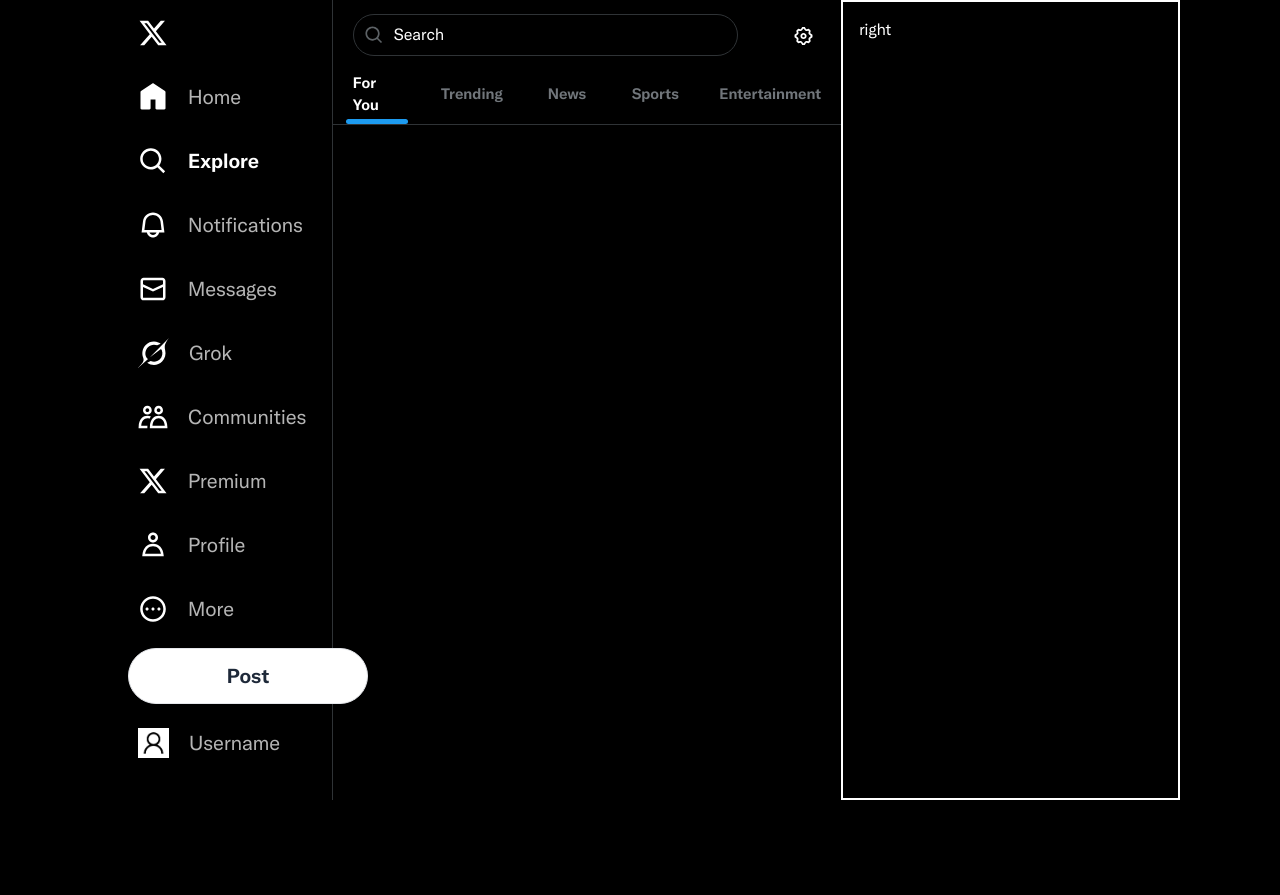
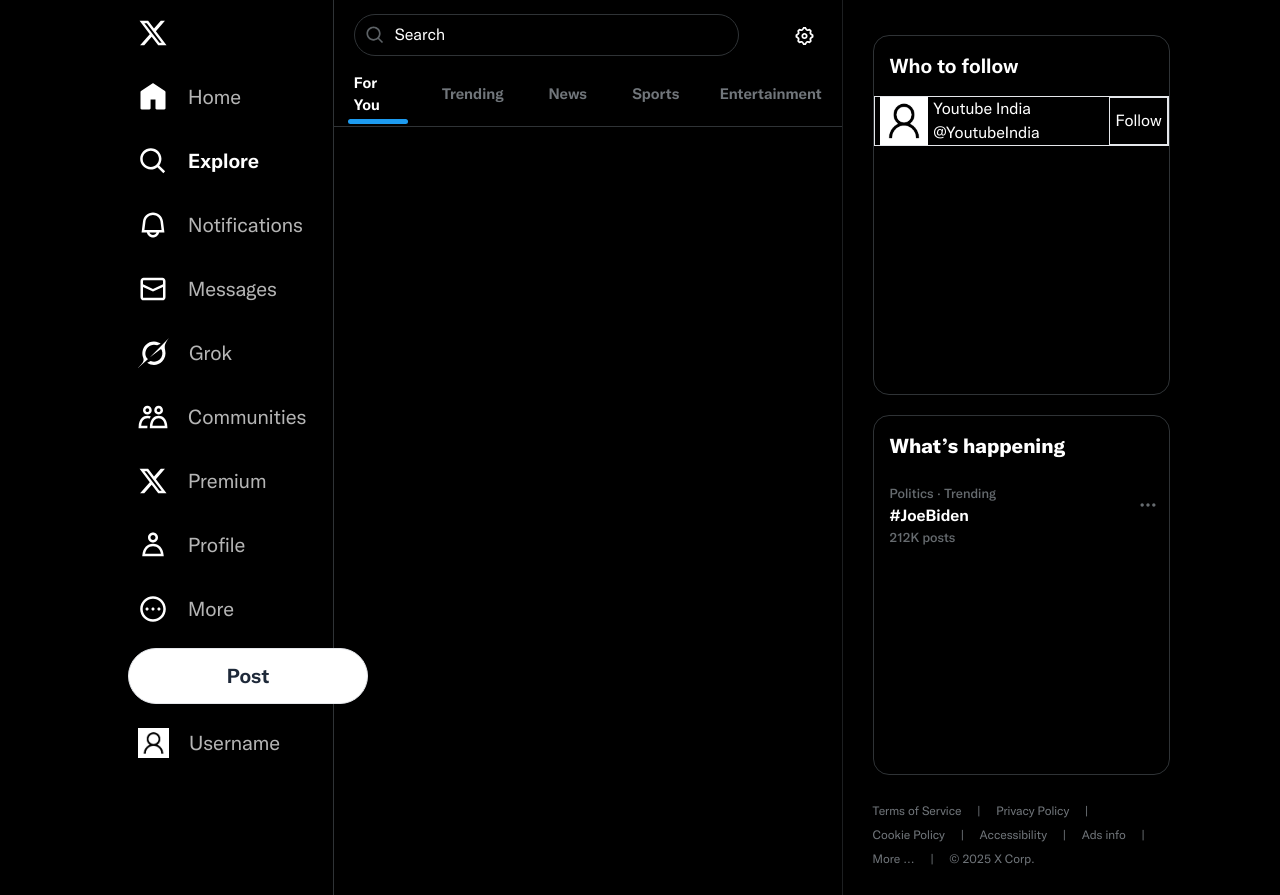
Before and after one commit to Karzkc/X-Clone, a Next.js app in the folder x-clone/: page /explore in a window 1280 px wide. Before the commit the page ends 800 px from the top, so only its background shows below. Built offline with nearby package versions, Linux system fonts and the light colour scheme.

Commit message:
adds components and footer

```diff
--- a/x-clone/app/explore/page.tsx
+++ b/x-clone/app/explore/page.tsx
@@ -1,5 +1,9 @@
 "use client"
+import Footer from '@/components/Footer'
 import Search_input from '@/components/Search_input'
+import Whats_Happening from '@/components/Whats_Happening'
+import Who_to_follow from '@/components/Who_to_follow'
+
 import React, { useState } from 'react'
 
 const page = () => {
@@ -14,9 +18,9 @@
   });
   const handleTopbarSelection = (selectedKey: string) => {
     const updated = Object.keys(bottom_line).reduce((acc, key) => {
-      acc[key] = key === selectedKey;
+      acc[Number(key) as 1 | 2 | 3 | 4 | 5] = key === selectedKey;
       return acc;
-    }, {} as Record<string, boolean>);
+    }, {} as { 1: boolean; 2: boolean; 3: boolean; 4: boolean; 5: boolean });
 
     setBottom_line(updated);
 
@@ -26,6 +30,7 @@
       <div className="main flex  h-[100vh] ">
 
         <div className="center relative top-0">
+          <div className='hero-top'>
             <div className="top flex items-start justify-center gap-12">
               <div className='mt-3 w-[85%] '>
                 <Search_input />
@@ -39,7 +44,7 @@
               <div className={`top-options ${bottom_line[1] ? "!text-white" : "!text-[#71767b]"}   `} onClick={() => { handleTopbarSelection("1") }}>
                 For You
                 {
-                bottom_line[1] && <span className="bottom-line   ">
+                  bottom_line[1] && <span className="bottom-line w-15   ">
                   </span>
                 }
               </div>
@@ -48,7 +53,7 @@
               <div className={`top-options ${bottom_line[2] ? "!text-white" : "!text-[#71767b]"}   `} onClick={() => { handleTopbarSelection("2") }}>
                 Trending
                 {
-                bottom_line[2] && <span className="bottom-line  ">
+                  bottom_line[2] && <span className="bottom-line w-15  ">
                   </span>
                 }
               </div>
@@ -57,7 +62,7 @@
               <div className={`top-options ${bottom_line[3] ? "!text-white" : "!text-[#71767b]"}   `} onClick={() => { handleTopbarSelection("3") }}>
                 News
                 {
-                bottom_line[3] && <span className="bottom-line  ">
+                  bottom_line[3] && <span className="bottom-line w-15  ">
                   </span>
                 }
               </div>
@@ -66,7 +71,7 @@
               <div className={`top-options ${bottom_line[4] ? "!text-white" : "!text-[#71767b]"}   `} onClick={() => { handleTopbarSelection("4") }}>
                 Sports
                 {
-                bottom_line[4] && <span className="bottom-line  ">
+                  bottom_line[4] && <span className="bottom-line w-15  ">
                   </span>
                 }
               </div>
@@ -75,15 +80,21 @@
               <div className={`top-options ${bottom_line[5] ? "!text-white" : "!text-[#71767b]"}   `} onClick={() => { handleTopbarSelection("5") }}>
                 Entertainment
                 {
-                bottom_line[5] && <span className="bottom-line ">
+                  bottom_line[5] && <span className="bottom-line w-15 ">
                   </span>
                 }
               </div>
 
             </div>
           </div>
+          <div className="center-content">
+
+          </div>
+        </div>
         <div className="right p-4 border-l border-l-[#1d1f21]">
-          right
+          <Who_to_follow />
+          <Whats_Happening />
+          <Footer/>
         </div>
       </div>
     </>
--- a/x-clone/app/globals.css
+++ b/x-clone/app/globals.css
@@ -59,7 +59,6 @@
 
 .items span {
   width: fit-content;
-  display: flex;
   padding: 10px;
   padding-right: 20px;
   gap: 20px;
@@ -74,7 +73,6 @@
 
 .post span {
   width: fit-content;
-  display: flex;
   gap: 20px;
   cursor: pointer;
   border-radius: 100px;
@@ -102,6 +100,7 @@
 .main {
   display: flex;
   padding-right: 100px;
+  height: 100%;
 }
 
 .center {
@@ -110,11 +109,20 @@
 
 .right {
   flex: 40%;
-  border: 2px solid white;
+  padding: 15px 10px 0px 30px;
+}
+
+.hero-top {
+  position: sticky;
+  top: 0;
+  z-index: 10;
+  background: rgba(0, 0, 0, 0.3);
+  backdrop-filter: blur(10px);
 }
 
 .topbar {
   border-bottom: 1px solid var(--light-border);
+  padding: 0px 0px 2px 0px;
 }
 
 .topbar div {
@@ -129,13 +137,12 @@
 }
 
 .items span:hover,
-.topbar div:hover {
-  transition: all 300ms ease-in-out;
+.hover:hover {
+  transition: all 150ms ease-in-out;
   background: #EFF3F419;
 }
 
 .bottom-line {
-  width: 70%;
   height: 5px;
   background-color: #1d9bf0;
   bottom: 0;
@@ -161,11 +168,39 @@
 .search-popup,
 .dropdown {
   box-shadow: rgba(255, 255, 255, 0.2) 0px 0px 15px, rgba(255, 255, 255, 0.15) 0px 0px 3px 1px;
+
 }
 
 .title:not(.post div) {
   color: rgb(181, 181, 181);
 }
+
+.trendings {
+  cursor: pointer;
+}
+
+.trendings:hover {
+  background-color: #0a0a0a;
+  transition: 150ms ease-in-out;
+}
+
+.hamburger {
+  cursor: pointer;
+  border-radius: 9999px;
+  padding: 7px;
+  border: none;
+  transition: 100ms ease-in-out;
+
+}
+
+.hamburger:hover {
+  background-color: #0A171F;
+}
+
+.hamburger:hover .hamsvg {
+  fill: #1D9BF0;
+}
+
 
 /* Explore Page */
 
--- a/x-clone/app/layout.tsx
+++ b/x-clone/app/layout.tsx
@@ -23,10 +23,10 @@
       <body
         className=' w-full antialiased flex  select-none overflow-x-hidden gap-[-10px]'
       >
-        <div className="flex-[26%] border-r-1 border-r-[#2F3336] ">
+        <div className=" flex-[26%]  overflow-hidden ">
           <Sidebar />
         </div>
-        <div className="flex-[74%]  ">
+        <div className="flex-[74%] border-l-1 border-l-[#2F3336]  ">
           {children}
         </div>
       </body>
--- /dev/null
+++ b/x-clone/components/Footer.tsx
@@ -0,0 +1,32 @@
+import React from 'react'
+
+const Footer = () => {
+    return (
+        <>
+            <div className="flex flex-wrap items-center gap-x-4 gap-y-2 text-xs text-[#71767B] py-2 my-5">
+                <a href="#" className="hover:underline">Terms of Service</a>
+                <span className="text-[#71767B]">|</span>
+
+                <a href="#" className="hover:underline">Privacy Policy</a>
+                <span className="text-[#71767B]">|</span>
+
+                <a href="#" className="hover:underline">Cookie Policy</a>
+                <span className="text-[#71767B]">|</span>
+
+                <a href="#" className="hover:underline">Accessibility</a>
+                <span className="text-[#71767B]">|</span>
+
+                <a href="#" className="hover:underline">Ads info</a>
+                <span className="text-[#71767B]">|</span>
+
+                <a href="#" className="hover:underline">More <span className="inline-block">...</span></a>
+                <span className="text-[#71767B]">|</span>
+
+                <span className="text-[#71767B]">© 2025 X Corp.</span>
+            </div>
+
+        </>
+    )
+}
+
+export default Footer
--- a/x-clone/components/Search_input.tsx
+++ b/x-clone/components/Search_input.tsx
@@ -44,7 +44,7 @@
                     <img src="/icons/cross.svg" alt="cancel" className='h-6' />
                 </span>}
             </div>
-            {search_popup && <div className="search-popup bg-black min-h-[100px] flex justify-center items-start rounded-[8px]">
+            {search_popup && <div className="search-popup !bg-black min-h-[100px] flex justify-center items-start rounded-[8px]">
                 <span className='text-[#666a6f] text-[17px] mt-5'> Try searching for people, lists, or keywords </span>
             </div>}
         </div>
--- a/x-clone/components/Sidebar.tsx
+++ b/x-clone/components/Sidebar.tsx
@@ -41,7 +41,7 @@
     return (
         <>
 
-            <div className='sidebar sm:ps-32 ps-5  pt-2 pb-8  h-screen absolute left-0 flex flex-col justify-between items-center gap-0'>
+            <div className='fixed sidebar sm:ps-32 ps-5  pt-2 pb-8  h-screen  left-0 flex flex-col justify-between items-center gap-0'>
 
                 <div className="logo items ">
                     <Link href={"/home"}>
--- /dev/null
+++ b/x-clone/components/Whats_Happening.tsx
@@ -0,0 +1,34 @@
+import React from 'react'
+
+const Whats_Happening = () => {
+    return (
+        <>
+            <div className="what border-1 border-[#2F3336] rounded-2xl h-90 mt-5  ">
+                <div className="what-title text-xl w-full font-extrabold p-4 ">
+                    What’s happening
+                </div>
+                <div className="trendings w-full  h-20 pl-4 pt-2 relative">
+                    <div>
+
+                        <div className="gray-topic text-[#666b6f] text-[13px] font-[500] ">
+                            Politics · Trending
+                        </div>
+                        <div className="trend-title font-bold text-[16px]">
+                            #JoeBiden
+                        </div>
+                        <div className="post-count text-[#666b6f] text-[13px] font-[500] ">
+                            212K posts
+                        </div>
+                        <div className="hamburger absolute right-1 top-3 z-10 fl">
+                            <svg fill='#666b6f' viewBox="0 0 24 24" aria-hidden="true" className="hamsvg h-5 r-4qtqp9 r-yyyyoo r-1xvli5t r-dnmrzs r-bnwqim r-lrvibr r-m6rgpd r-1nao33i"><g><path d="M3 12c0-1.1.9-2 2-2s2 .9 2 2-.9 2-2 2-2-.9-2-2zm9 2c1.1 0 2-.9 2-2s-.9-2-2-2-2 .9-2 2 .9 2 2 2zm7 0c1.1 0 2-.9 2-2s-.9-2-2-2-2 .9-2 2 .9 2 2 2z"></path></g></svg>
+                        </div>
+                    </div>
+                </div>
+
+
+            </div>
+        </>
+    )
+}
+
+export default Whats_Happening
--- /dev/null
+++ b/x-clone/components/Who_to_follow.tsx
@@ -0,0 +1,33 @@
+import React from 'react'
+
+const Who_to_follow = () => {
+    return (
+        <>
+            <div className="who-follow border-1 border-[#2F3336] rounded-2xl h-90 mt-5">
+                <header className='text-xl font-[700] w-full p-4'>
+                    Who to follow
+                </header>
+                <div className="follows">
+                    <div className="follow-box border w-full flex ">
+                        <div className="follow-pfp grid flex-1/5 fl">
+                            <img src="/icons/user.png" alt="user" className='h-12 w-12' />
+                        </div>
+                        <div className="handle-details flex-3/5 flex-col items-start ">
+                            <div className="handle-name">
+                                Youtube India
+                            </div>
+                            <div className="handle-id">
+                                @YoutubeIndia
+                            </div>
+                        </div>
+                        <div className="follow-button flex-1/5 border fl">
+                            Follow
+                        </div>
+                    </div>
+                </div>
+            </div>
+        </>
+    )
+}
+
+export default Who_to_follow
```
Also changed, not shown: x-clone/app/home/page.tsx (+12 -6 lines), x-clone/public/icons/hamburger.svg (added), x-clone/public/xmlns.txt (added). Lines whose indentation alone changed are shown as unchanged.
